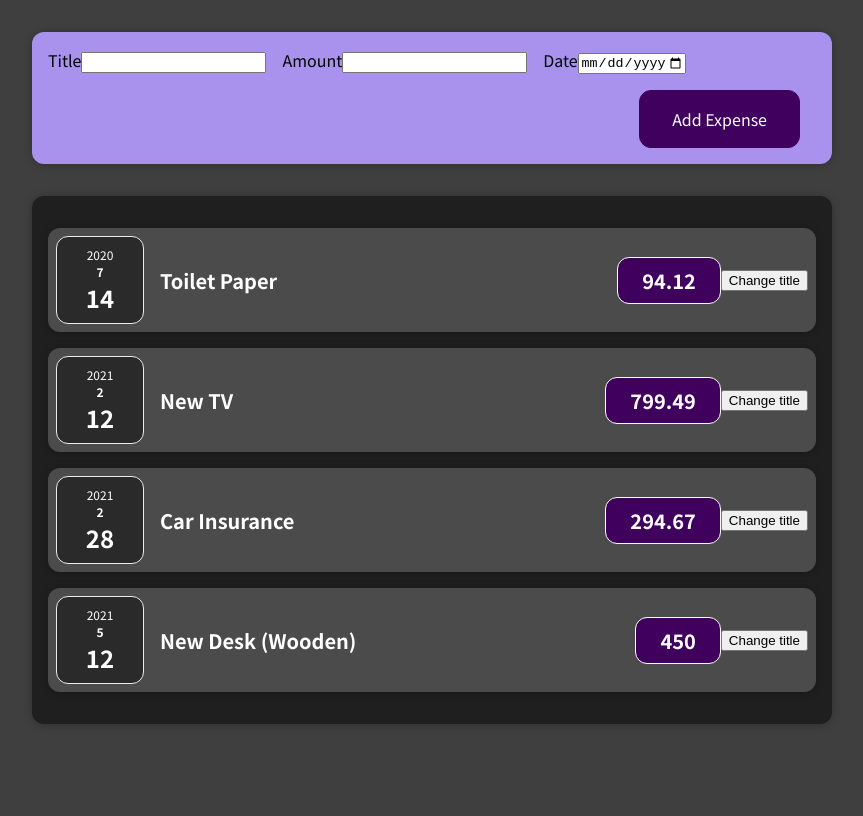
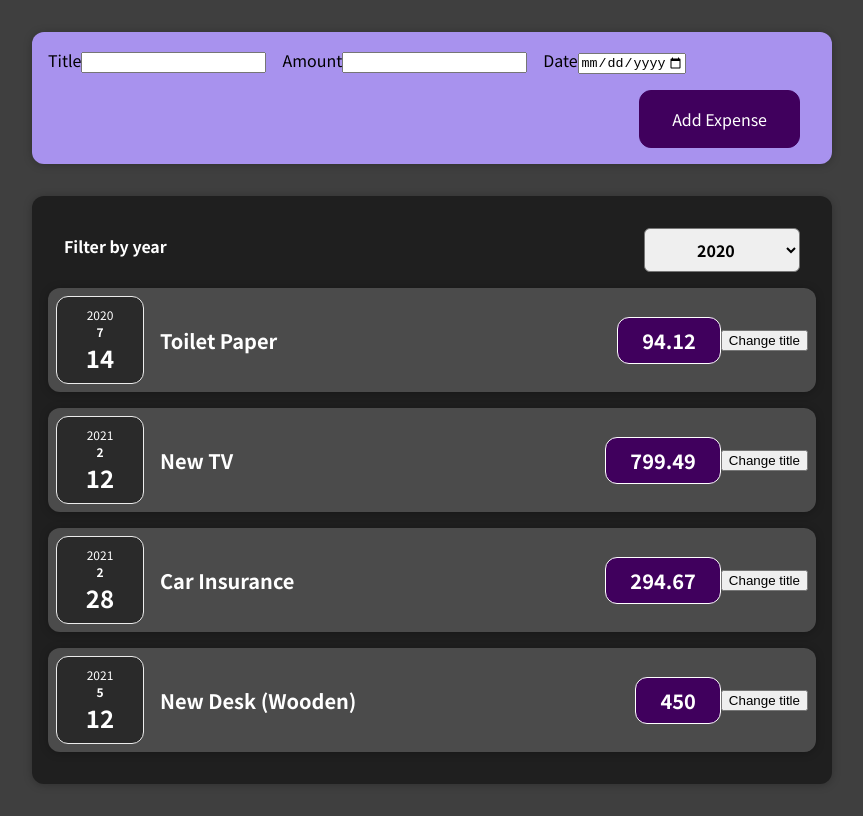
Before and after one commit to wcqrwtqr/react22-course, a React (Create React App) app in the folder 01-starting-setup/: page / in a window 1280 px wide. Shown: the whole page, without its empty margins (208-1071 px from the left). Built offline with nearby package versions, Linux system fonts and the light colour scheme.

Commit message:
finished the assignment to pass data state lift

```diff
--- a/01-starting-setup/src/components/Expenses/Expenses.js
+++ b/01-starting-setup/src/components/Expenses/Expenses.js
@@ -1,28 +1,40 @@
-import React from 'react';
+import React, {useState} from 'react'
 import './Expenses.css'
 import ExpenseItem from './ExpenseItem'
+import ExpensesFitler from './ExpensesFilter'
 import Card from '../UI/Card'
 
 const Expenses = (props) => {
-  return(
+
+  const [filteredYear, setSelectedYear] = useState('2020')
+
+  const filterChangeHandler = (selectedYear) => {
+    setSelectedYear(selectedYear)
+    console.log(`one level up :: Year selected ${selectedYear}`)
+  }
+
+  return (
+    <div>
       <Card className='expenses'>
+        <ExpensesFitler selected={filteredYear} onChangeFilter={filterChangeHandler}/>
         <ExpenseItem
           title={props.items[0].title}
           amount={props.items[0].amount}
-        date={props.items[0].date}/>
+          date={props.items[0].date} />
         <ExpenseItem
           title={props.items[1].title}
           amount={props.items[1].amount}
-        date={props.items[1].date}/>
+          date={props.items[1].date} />
         <ExpenseItem
           title={props.items[2].title}
           amount={props.items[2].amount}
-        date={props.items[2].date}/>
+          date={props.items[2].date} />
         <ExpenseItem
           title={props.items[3].title}
           amount={props.items[3].amount}
-        date={props.items[3].date}/>
+          date={props.items[3].date} />
       </Card>
+    </div>
   )
 }
 
--- /dev/null
+++ b/01-starting-setup/src/components/Expenses/ExpensesFilter.css
@@ -0,0 +1,24 @@
+.expenses-filter {
+  color: white;
+  padding: 0 1rem;
+}
+
+.expenses-filter__control {
+  display: flex;
+  width: 100%;
+  align-items: center;
+  justify-content: space-between;
+  margin: 1rem 0;
+}
+
+.expenses-filter label {
+  font-weight: bold;
+  margin-bottom: 0.5rem;
+}
+
+.expenses-filter select {
+  font: inherit;
+  padding: 0.5rem 3rem;
+  font-weight: bold;
+  border-radius: 6px;
+}
--- /dev/null
+++ b/01-starting-setup/src/components/Expenses/ExpensesFilter.js
@@ -0,0 +1,26 @@
+import React, {useState} from 'react';
+import './ExpensesFilter.css';
+
+const ExpensesFilter = (props) => {
+
+  const selecYeartHandler = (event) => {
+    props.onChangeFilter(event.target.value)
+    console.log(`Year seelcted - first level ${event.target.value}`);
+  }
+
+  return (
+    <div className='expenses-filter'>
+      <div className='expenses-filter__control'>
+        <label>Filter by year</label>
+        <select onChange={selecYeartHandler} value={props.selected}>
+          <option value='2022'>2022</option>
+          <option value='2021'>2021</option>
+          <option value='2020'>2020</option>
+          <option value='2019'>2019</option>
+        </select>
+      </div>
+    </div>
+  );
+};
+
+export default ExpensesFilter;
```
Lines whose indentation alone changed are shown as unchanged.
